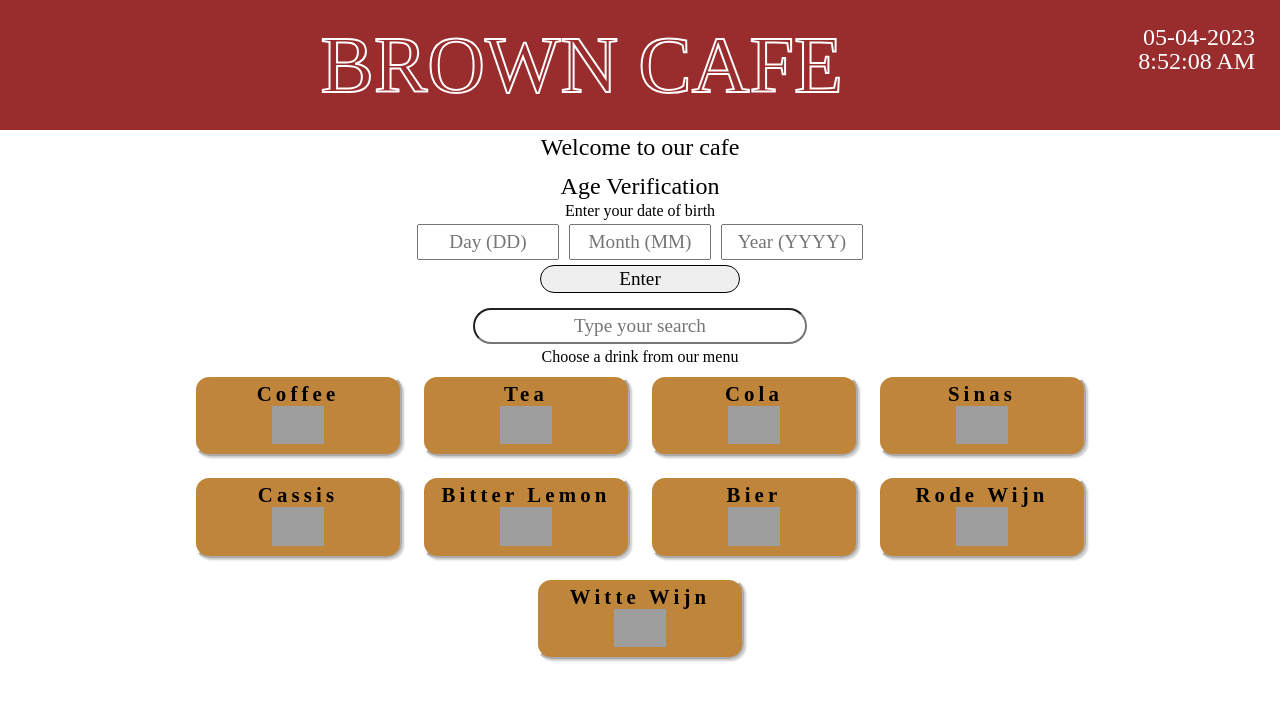
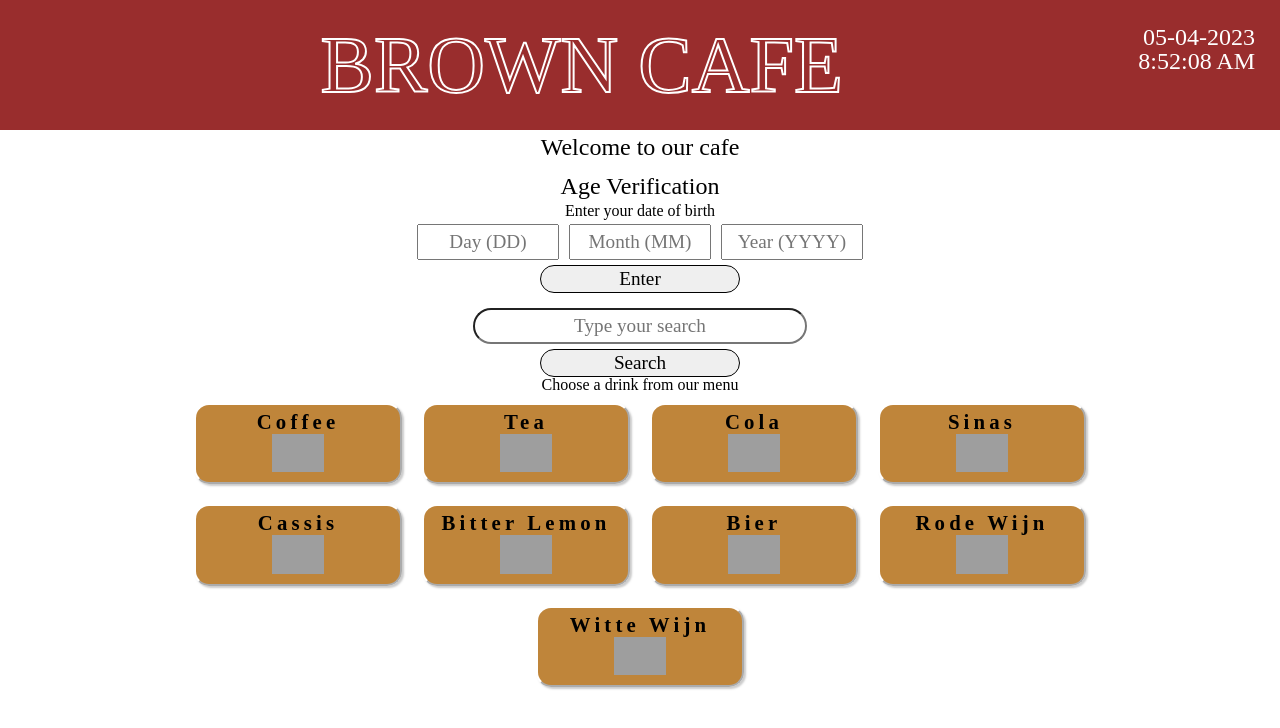
Before and after one commit to BJanssen78/Cafe-App, a React (Vite) app: page / in a window 1280 px wide. Shown: the top 728 px of the page. Built offline with nearby package versions, Linux system fonts and the light colour scheme; grey boxes are pictures that could not be loaded; a web font is replaced by a local one.

Commit message:
updating searchdrinks

```diff
--- a/css/site.css
+++ b/css/site.css
@@ -115,16 +115,6 @@
   padding: 2px;
   margin: 5px;
 }
-.AgeVerification .submitBtn {
-  width: 200px;
-  padding: 2px;
-  font-size: 1.2em;
-  border-radius: 25px;
-  border: 1px solid black;
-}
-.AgeVerification .submitBtn:hover {
-  background-color: #e7e7e7;
-}
 
 .search-drink {
   padding: 5px;
@@ -132,4 +122,15 @@
   font-size: 1.2em;
   width: 25vw;
   border-radius: 25px;
+}
+
+.submitBtn {
+  width: 200px;
+  padding: 2px;
+  font-size: 1.2em;
+  border-radius: 25px;
+  border: 1px solid black;
+}
+.submitBtn:hover {
+  background-color: #e7e7e7;
 }/*# sourceMappingURL=site.css.map */
--- a/css/site.scss
+++ b/css/site.scss
@@ -62,3 +62,13 @@
 .search-drink {
   @include search-drink;
 }
+.submitBtn {
+  width: 200px;
+  padding: 2px;
+  font-size: 1.2em;
+  border-radius: 25px;
+  border: 1px solid black;
+  &:hover {
+    background-color: rgba($color: #e7e7e7, $alpha: 1);
+  }
+}
--- a/public/DrinkSearch.jsx
+++ b/public/DrinkSearch.jsx
@@ -1,8 +1,16 @@
+import { useState } from "react";
+
 export const SearchDrink = (drinks, searchdrinks) => {
   console.log(drinks);
-  console.log(searchdrinks);
+  const [userText, setUserText] = useState();
+
+  const search = (drink) => {
+    console.log(drink);
+    setUserText(drink);
+  };
   return (
     <>
+      <div>
         <input
           type="text"
           id="searchdrink"
@@ -10,8 +18,20 @@ export const SearchDrink = (drinks, searchdrinks) => {
           placeholder="Type your search"
           name="search-drink"
           pattern="[A-Za-z]"
-        onChange={() => searchdrinks(drinks.name)}
         />
+        <p>
+          <button
+            className="submitBtn"
+            type="submit"
+            onClick={() =>
+              searchdrinks(document.getElementById("searchdrink").value)
+            }
+          >
+            Search
+          </button>
+        </p>
+        <p>{userText}</p>
+      </div>
     </>
   );
 };
--- a/src/App.jsx
+++ b/src/App.jsx
@@ -16,7 +16,6 @@ function App() {
       (drink) => drink.name == drinkName
     );
     setSelectDrink(updateList);
-    // update state.
   };
 
   return (
@@ -26,7 +25,6 @@ function App() {
       <AgeVerification />
 
       <SearchDrink drinks={AvailableDrinks} searchdrinks={searchdrinks} />
-
       {selectDrink ? (
         "Your selected drink is "
       ) : (
```
Also changed, not shown: css/__mixins.scss (+0 -10 lines), 1 other file (tests, documents, lock files or other folders). Lines whose indentation alone changed are shown as unchanged.
